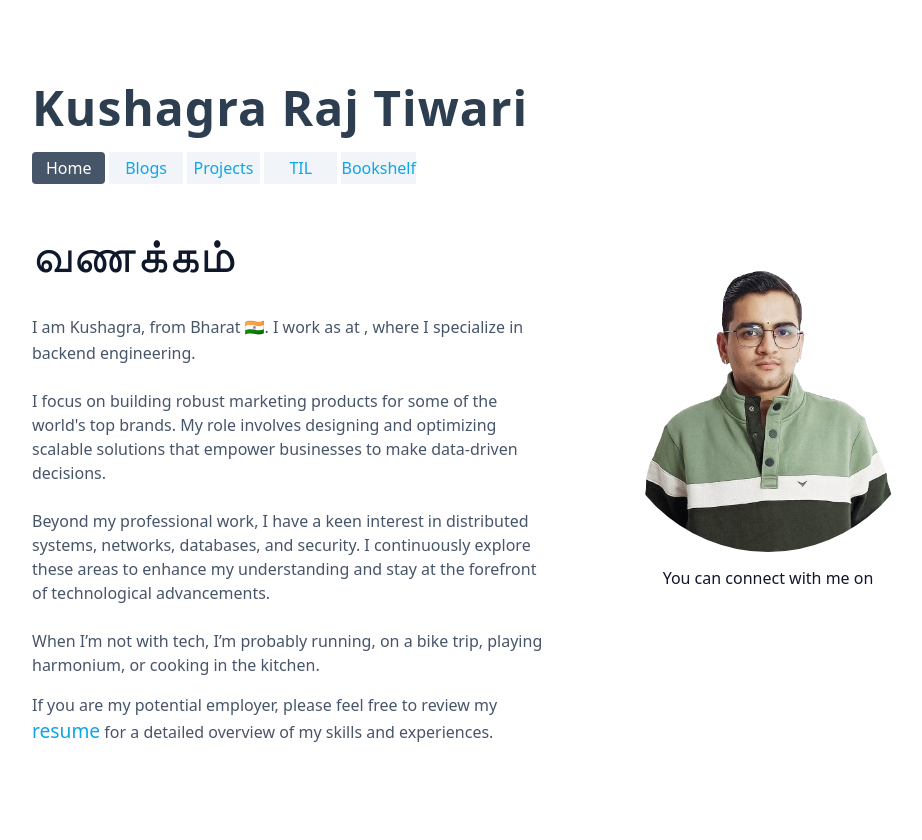
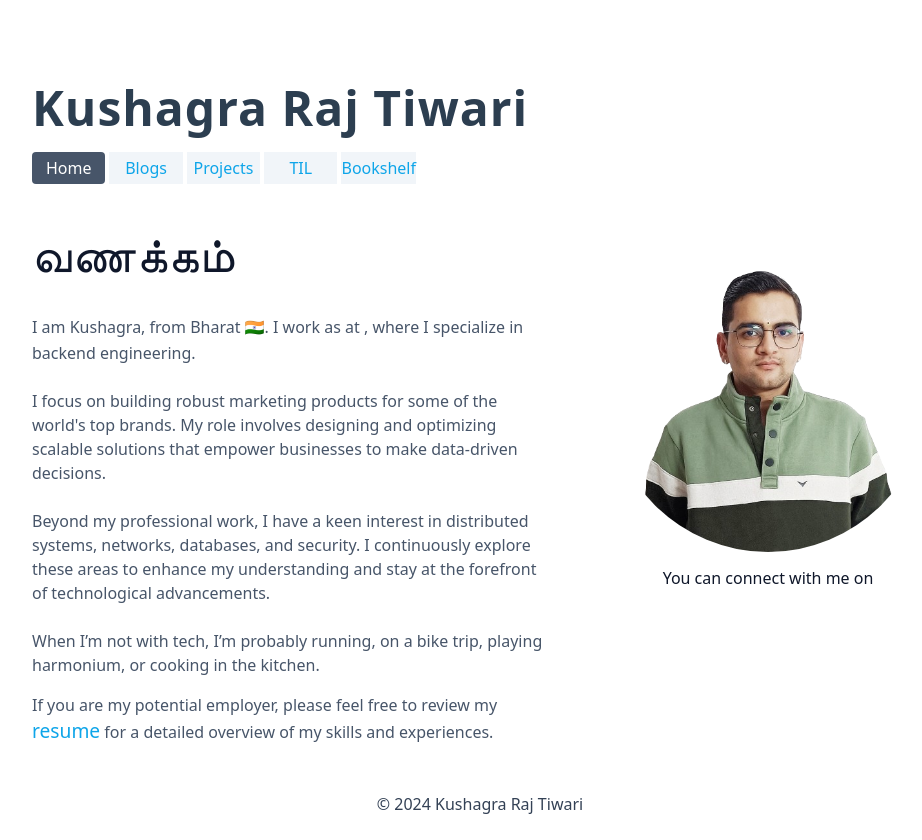
Before and after one commit to krtEngineer/portfolio, a React (Vite) app: page / in a window 1280 px wide. Shown: the whole page, without its empty margins (160-1082 px from the left). Before the commit the page ends 800 px from the top, so only its background shows below. Built offline with nearby package versions, Linux system fonts and the light colour scheme; no server answers.

Commit message:
Adding footer element.
Signed-off-by: Kushagra Raj Tiwari <kushagra.tiwari@marketcast.com>

```diff
--- a/src/components/Footer.jsx
+++ b/src/components/Footer.jsx
@@ -1,7 +1,7 @@
 const Footer = () => {
   return (
     <div className="footer">
-      <p>Made with ❤️ by Kushagra.</p>
+      <p>© {new Date().getFullYear()} Kushagra Raj Tiwari</p>
     </div>
   );
 };
--- a/src/index.css
+++ b/src/index.css
@@ -294,6 +294,10 @@ body {
   place-items: center;
    /* temp */
    /* border: 1px solid green */
+}
+
+#content{
+  min-height: 70vh;
 }
 
 /*
--- a/src/pages/Layout.jsx
+++ b/src/pages/Layout.jsx
@@ -1,7 +1,8 @@
 import React from "react";
-import { Outlet, useLocation, useNavigation } from "react-router-dom";
+import { Outlet, useNavigation } from "react-router-dom";
 import Navbar from "../components/Navbar";
 import { navItems } from "../constants/navItems";
+import Footer from "../components/Footer";
 
 const Layout = () => {
   const navigation = useNavigation();
@@ -12,7 +13,10 @@ const Layout = () => {
         name={"Kushagra Raj Tiwari"}
         navItems={navItems.filter((navItem) => navItem.active)}
       />
-      <div>{isPageLoading ? <div className="loading"></div> : <Outlet />}</div>
+      <div id="content">
+        {isPageLoading ? <div className="loading"></div> : <Outlet />}
+      </div>
+      <Footer></Footer>
     </main>
   );
 };
```
Also changed, not shown: 1 other file (tests, documents, lock files or other folders).
